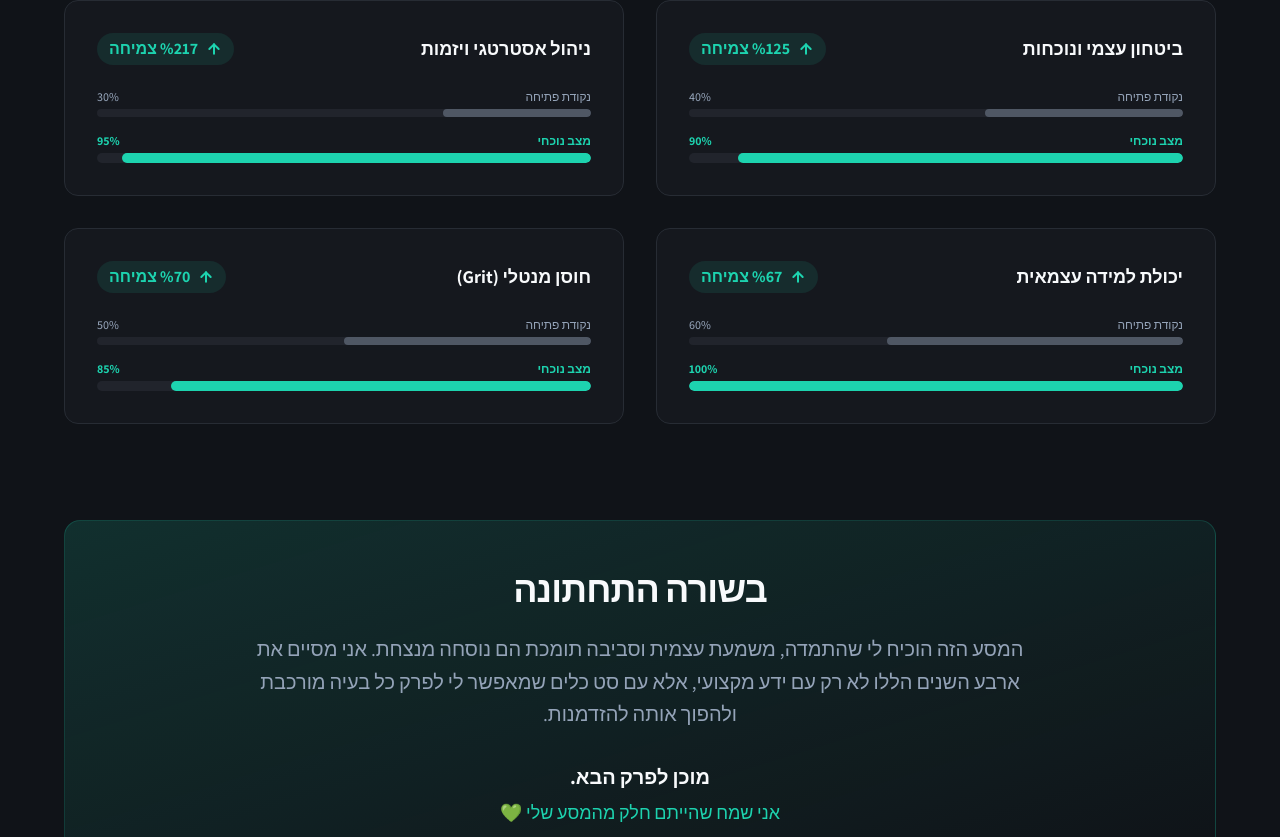
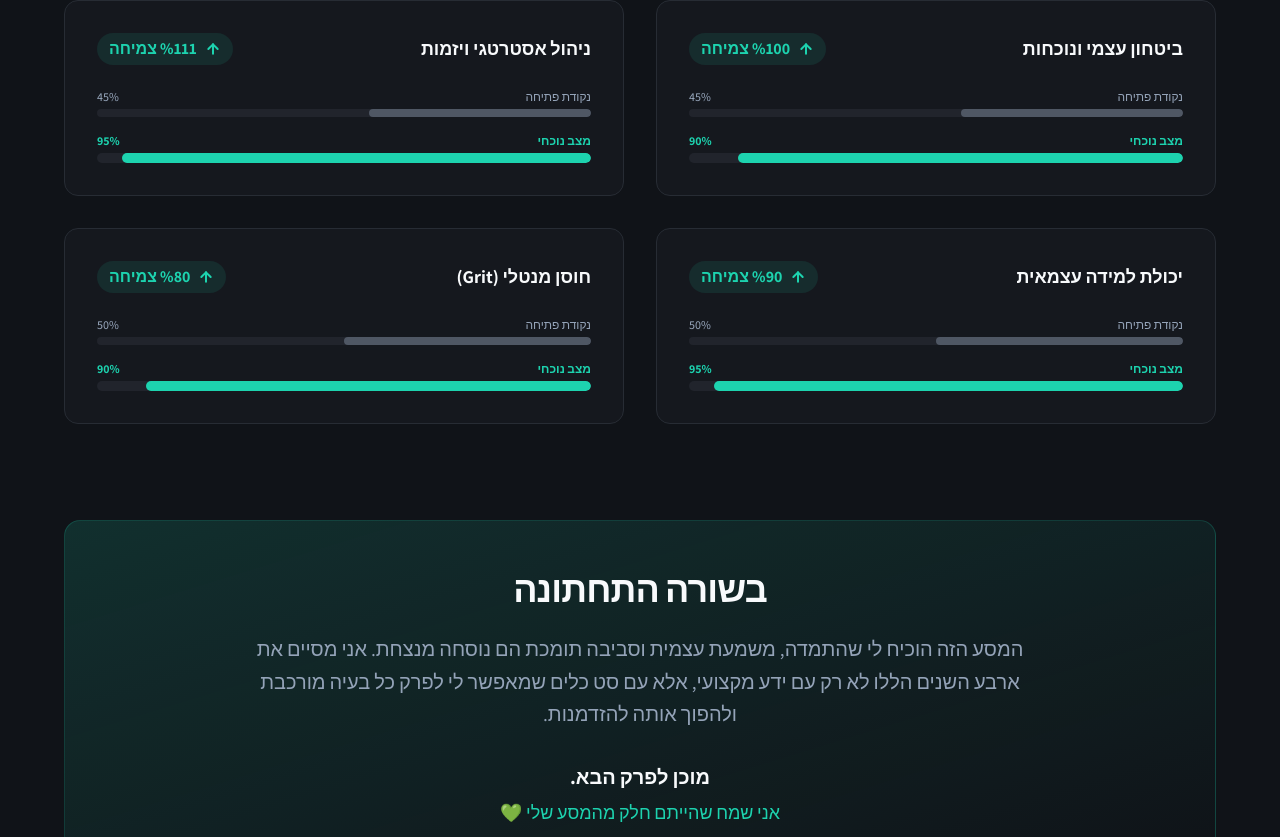
Before and after one commit to UnmatchedPerspicacious/School-Presentation, a React (Vite) app: page / in a window 1280 px wide. Shown: the part 6739-7576 px from the top of the page. Built offline with nearby package versions, Linux system fonts and the light colour scheme; the HTML template or start-up script is replaced by a standard one.

Commit message:
Just changed a bit of text within Journey.tsx

```diff
--- a/src/components/Journey.tsx
+++ b/src/components/Journey.tsx
@@ -34,10 +34,10 @@ const journeySteps = [
 ]
 
 const growthAreas = [
-  { area: 'ביטחון עצמי ונוכחות', before: 40, after: 90 },
-  { area: 'ניהול אסטרטגי ויזמות', before: 30, after: 95 },
-  { area: 'יכולת למידה עצמאית', before: 60, after: 100 },
-  { area: 'חוסן מנטלי (Grit)', before: 50, after: 85 },
+  { area: 'ביטחון עצמי ונוכחות', before: 45, after: 90 },
+  { area: 'ניהול אסטרטגי ויזמות', before: 45, after: 95 },
+  { area: 'יכולת למידה עצמאית', before: 50, after: 95 },
+  { area: 'חוסן מנטלי (Grit)', before: 50, after: 90 },
 ]
 
 export default function Journey() {
```
